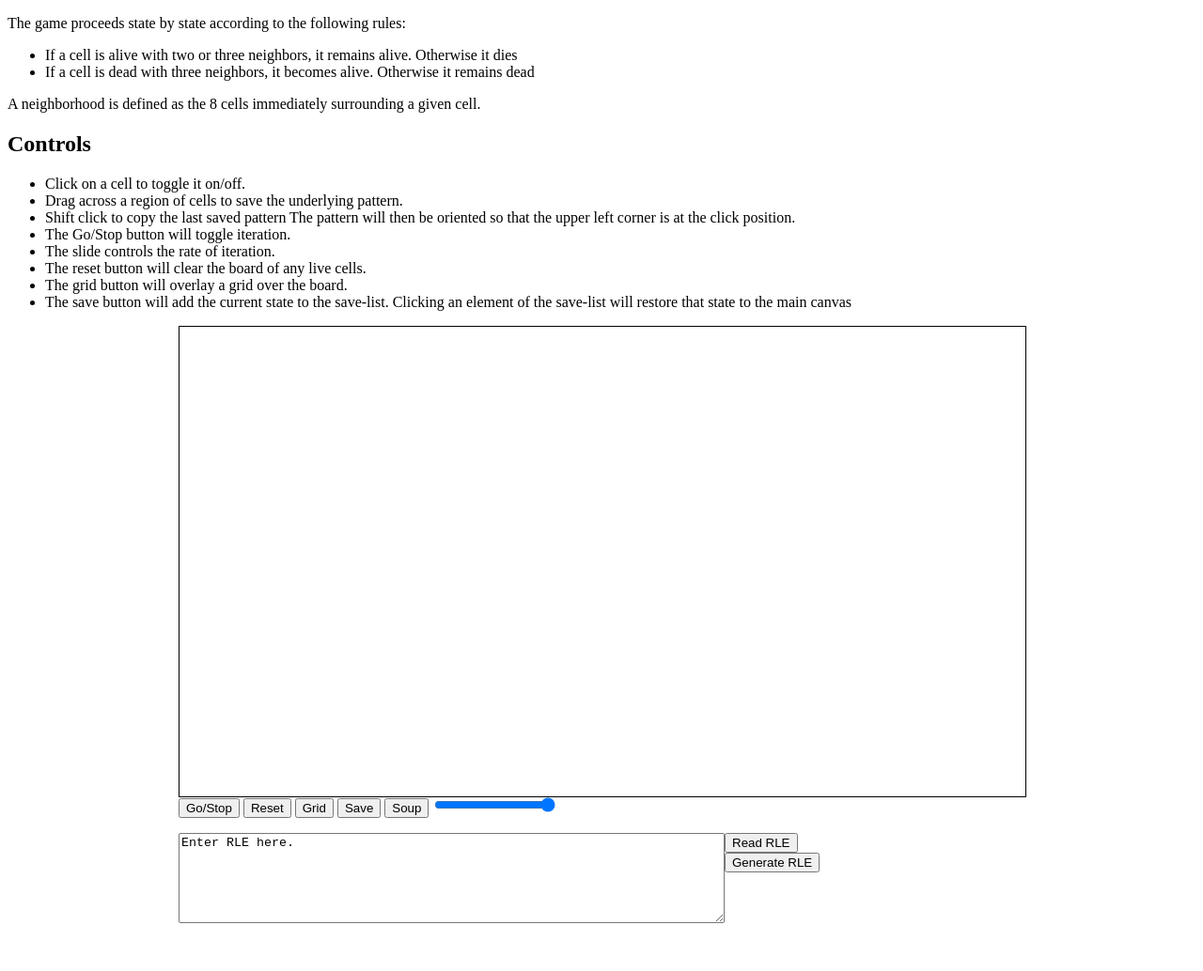
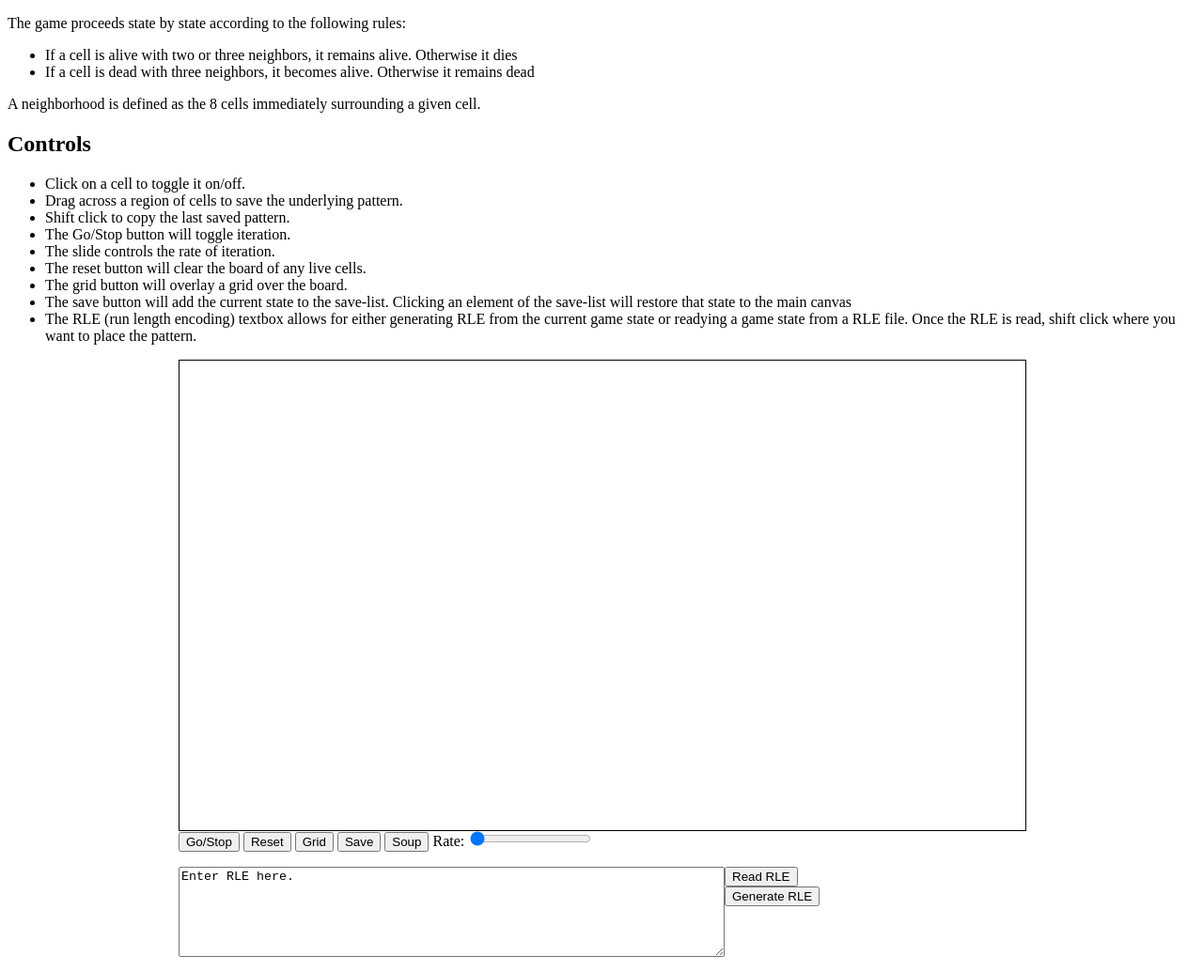
Before and after one commit to svuki/svuki.github.io, a plain HTML site: page index.html in a window 1280 px wide. Shown: the top 1034 px of the page at 94% size. Drawn offline with Linux system fonts and the light colour scheme.

Commit message:
Add control info for RLE.

```diff
--- a/index.html
+++ b/index.html
@@ -18,12 +18,13 @@
         <ul>
           <li> Click on a cell to toggle it on/off.</li>
           <li> Drag across a region of cells to save the underlying pattern.</li>
-          <li> Shift click to copy the last saved pattern The pattern will then be oriented so that the upper left corner is at the click position.</li>
+          <li> Shift click to copy the last saved pattern.</li>
           <li> The Go/Stop button will toggle iteration.</li>
           <li> The slide controls the rate of iteration.</li>
           <li> The reset button will clear the board of any live cells.</li>
           <li> The grid button will overlay a grid over the board.</li>
           <li> The save button will add the current state to the save-list. Clicking an element of the save-list will restore that state to the main canvas</li>
+          <li> The RLE (run length encoding) textbox allows for either generating RLE from the current game state or readying a game state from a RLE file. Once the RLE is read, shift click where you want to place the pattern.</li>
         </ul>
         </div>
         <div class="wrapper">
@@ -34,7 +35,8 @@
             <button onclick="control.button2()" class="controls">Grid</button>
             <button onclick="control.button3()" class="controls">Save</button>
             <button onclick="control.button4()" class="controls">Soup</button>
-            <input class="controls" id="rate-slider" type="range" min="1" max="1000" value="1000">
+            <label class="controls" for="rate-slider">Rate:</label>
+	    <input class="controls" id="rate-slider" type="range" step="-50" min="1000" max="50" value="1000">
             <div class="saves">
                <ol id="save-list">
                </ol>
```
